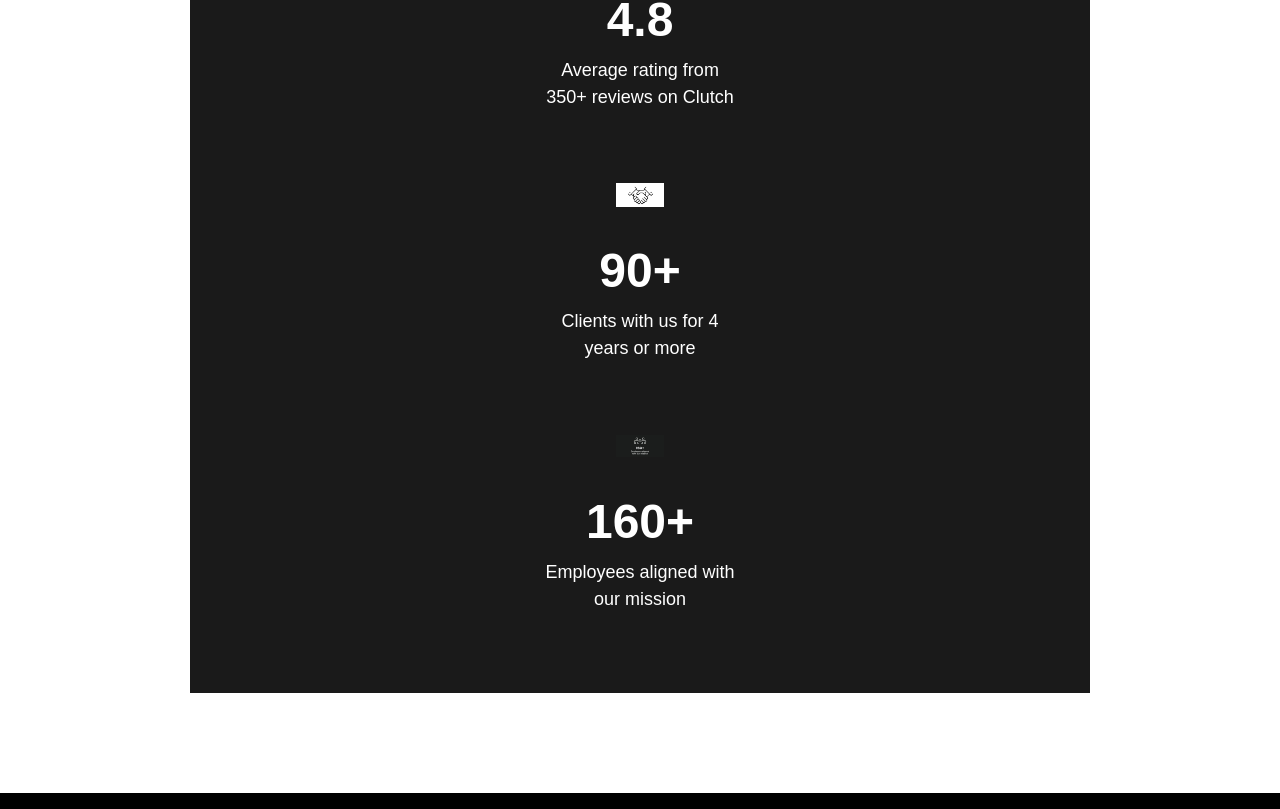
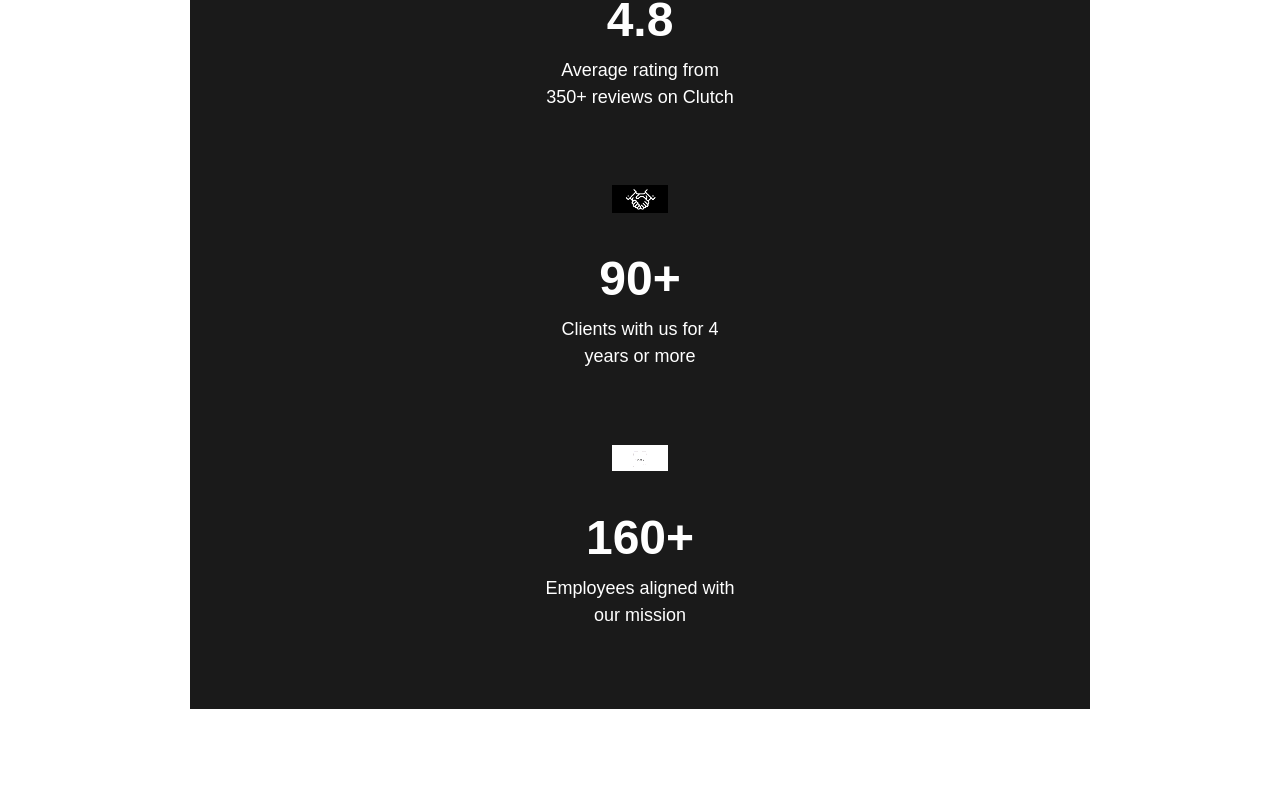
Before and after one commit to Molly256/disruptivewebsite, a Next.js app: page / in a window 1280 px wide. Shown: the part 3326-4135 px from the top of the page. Built offline with nearby package versions, Linux system fonts and the light colour scheme.

Commit message:
Add white line icons to stats section

```diff
--- a/app/page.js
+++ b/app/page.js
@@ -515,10 +515,11 @@ We are super happy."
                     src="/authen.png"
                     alt="Handshake icon"
                     style={{
-                      width: '48px',
-                      height: '48px',
+                      width: '56px',
+                      height: '56px',
                       margin: '0 auto 20px auto',
-                      objectFit: 'contain'
+                      objectFit: 'contain',
+                      filter: 'invert(1) brightness(2)'
                     }}
                   />
                   <h3 style={{ fontSize: '48px', fontWeight: '900', margin: '0 0 10px 0' }}>90+</h3>
@@ -533,10 +534,11 @@ We are super happy."
                     src="/svg2.png"
                     alt="People icon"
                     style={{
-                      width: '48px',
-                      height: '48px',
+                      width: '56px',
+                      height: '56px',
                       margin: '0 auto 20px auto',
-                      objectFit: 'contain'
+                      objectFit: 'contain',
+                      filter: 'invert(1) brightness(2)'
                     }}
                   />
                   <h3 style={{ fontSize: '48px', fontWeight: '900', margin: '0 0 10px 0' }}>160+</h3>
```
Also changed, not shown: public/authencity.png (deleted).
